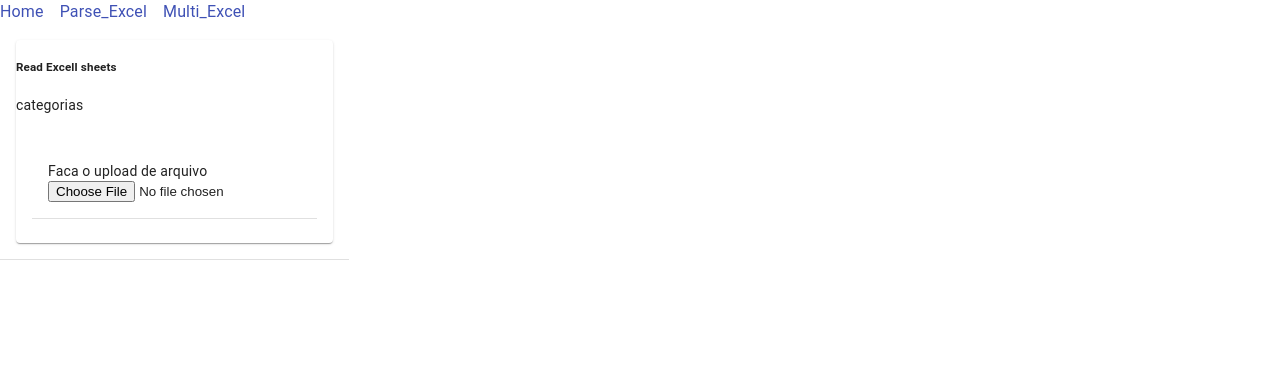
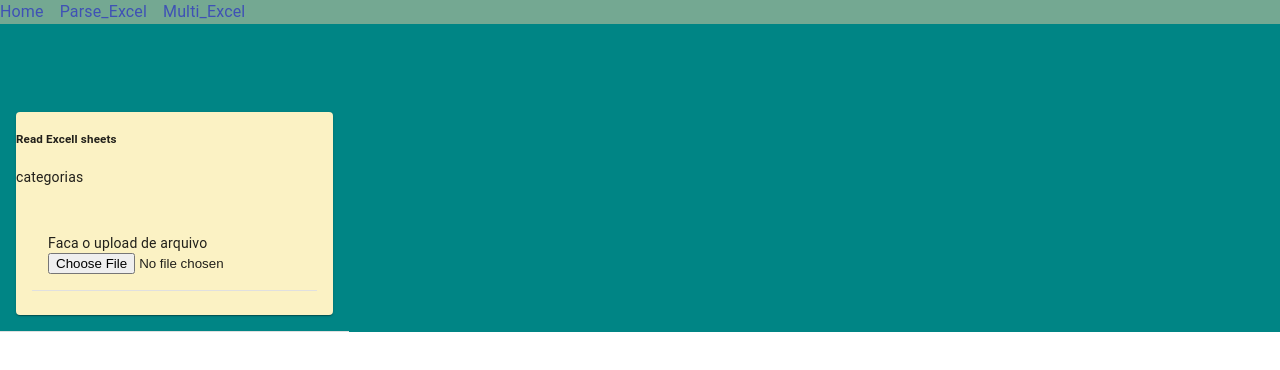
Before and after one commit to irllamartins/EstudoExcel, a React (Create React App) app: page /multi-excel in a window 1280 px wide. Shown: the top 370 px of the page. Built offline with nearby package versions, Linux system fonts and the light colour scheme.

Commit message:
Adicionado estilo

```diff
--- a/package.json
+++ b/package.json
@@ -12,6 +12,7 @@
     "react-dom": "^18.2.0",
     "react-router-dom": "^6.4.5",
     "react-scripts": "5.0.1",
+    "styled-components": "^5.3.6",
     "web-vitals": "^2.1.4",
     "xlsx": "^0.18.5"
   },
--- a/src/App.js
+++ b/src/App.js
@@ -3,13 +3,25 @@ import './App.css';
 import { Home } from './Components/Home';
 import { ParseExcel } from './Components/ParcelExcel/ParseExcel';
 import { ReadExcel } from './Components/ReadExcel/ReadExcel';
+import Links from './Components/Links';
+import styled from "styled-components"
+
 function App() {
+  const StyledBody = styled.div`
+
+  background-color:#008585;
+
+`;
   return (
+    <StyledBody>
+     <Links />
     <Routes>
+
       <Route path='/' element={<Home/>}/>
       <Route path='/parse-excel' element={<ParseExcel/>}/>
       <Route path='/multi-excel' element={<ReadExcel/>}/>
     </Routes>
+    </StyledBody>
   );
 }
 
--- a/src/Components/Home.jsx
+++ b/src/Components/Home.jsx
@@ -1,9 +1,7 @@
 import React from "react";
-import  Links  from "./Links";
 export const Home = () =>{
     return (
         <div>
-            <Links/>
             <h1>Home</h1>
         </div>
     )
--- a/src/Components/Links.jsx
+++ b/src/Components/Links.jsx
@@ -6,30 +6,39 @@ import Typography from '@material-ui/core/Typography';
 import { Home } from './Home';
 import { ParseExcel } from './ParcelExcel/ParseExcel';
 import { ReadExcel } from './ReadExcel/ReadExcel';
+import styled from "styled-components"
 
 const useStyles = makeStyles((theme) => ({
   root: {
     '& > * + *': {
       marginLeft: theme.spacing(2),
     },
+
   },
 }));
+const StyledHeader = styled.div`
 
+  *{background-color:#74a892};
+  height: 6rem;
+
+`;
 export default function Links() {
   const classes = useStyles();
-  const preventDefault = (event) => event.preventDefault();
 
   return (
+    <StyledHeader>
       <Typography className={classes.root}>
-      <Link href="/" onClick={<Home/>}>
+
+        <Link href="/" onClick={<Home />}>
           Home
         </Link>
-      <Link href="./parse-excel" onClick={<ParseExcel/>}>
+        <Link href="./parse-excel" onClick={<ParseExcel />}>
           Parse_Excel
         </Link>
-      <Link href="./multi-excel" onClick={<ReadExcel/>} >
+        <Link href="./multi-excel" onClick={<ReadExcel />} >
           Multi_Excel
         </Link>
       </Typography>
+    </StyledHeader>
   );
 }
--- a/src/Components/ParcelExcel/ParseExcel.jsx
+++ b/src/Components/ParcelExcel/ParseExcel.jsx
@@ -1,6 +1,6 @@
 import React, { useState } from "react";
 import * as XLSX from 'xlsx';
-import Links from "../Links";
+
 export const ParseExcel = () => {
     const [fileName, setFileName] = useState(null)
     const [columns, setColumns] = useState([])
@@ -23,7 +23,6 @@ export const ParseExcel = () => {
     }
     return (
         <div>
-            <Links/>
             <h1>ParseExcel</h1>
             {fileName && (
                 <React.Fragment>
--- a/src/Components/ReadExcel/ReadExcel.js
+++ b/src/Components/ReadExcel/ReadExcel.js
@@ -1,8 +1,8 @@
 import React, { useState } from "react";
 import { Card, CardContent, TableRow, TableCell, Table } from '@material-ui/core';
 import { ExcelImportTool } from "./ExcelImportTool";
-import Links from "../Links";
-import { Label } from "@material-ui/icons";
+import styled from "styled-components"
+
 export function ReadExcel() {
 
     const [sheetData, setSheetData] = useState(null)
@@ -24,13 +24,19 @@ export function ReadExcel() {
     const handleSheetChange = (e) => {
         setSheet(e.target.value)
     }
+    const StyledBody = styled.div`
+     .Cards {background-color: #fbf2c4};
+
+
+     `;
+
     return (
-        <>
-            <Links />
+        < StyledBody>
+
             <div>
                 <TableRow>
                     <TableCell md={12}>
-                        <Card>
+                        <Card className="Cards">
                             <h5>Read Excell sheets</h5>
                             <p>categorias</p>
 
@@ -42,7 +48,7 @@ export function ReadExcel() {
                 </TableRow>
                 {
                     sheetData && (
-                        <>
+                        <> <div className="Cards" >
                             <TableRow >
                                 <TableCell md={12}>
 
@@ -54,7 +60,9 @@ export function ReadExcel() {
                                             </div>)
                                     }
                                 </TableCell>
-                            </TableRow>
+                            </TableRow >
+                            </div>
+                            <div className="Cards" >
                             <TableRow>
                                 <h5 align="center">Nome da tabela selecionada: {sheet}</h5>
                                 <TableRow>
@@ -71,10 +79,11 @@ export function ReadExcel() {
                                         </Table>
                                     </TableCell>
                                 </TableRow>
-                            </TableRow>
+                            </TableRow> </div>
+
                         </>)
                 }
             </div>
-        </>
+        </ StyledBody>
     );
 }
```
Also changed, not shown: 1 other file (tests, documents, lock files or other folders). Lines whose indentation alone changed are shown as unchanged.
